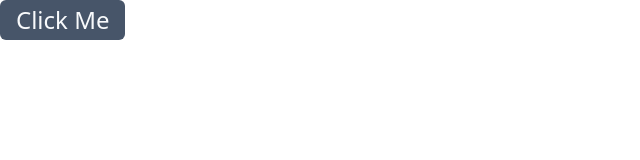
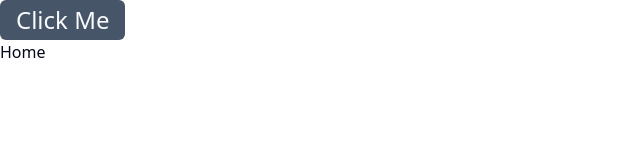
Before and after one commit to n00bNn00b/procg-prod, a React (Vite) app: page / in a window 1280 px wide. Shown: the top 160 px of the page, without its empty margins (0-640 px from the left). Built offline with nearby package versions, Linux system fonts and the light colour scheme.

Commit message:
imported home.tsx to app.tsx

```diff
--- a/src/App.tsx
+++ b/src/App.tsx
@@ -1,9 +1,11 @@
 import { Button } from "./components/ui/button";
+import Home from "./pages/Home/Home";
 
 function App() {
   return (
     <>
       <Button className="text-2xl bg-slate-600">Click Me</Button>
+      <Home/>
     </>
   );
 }
```
